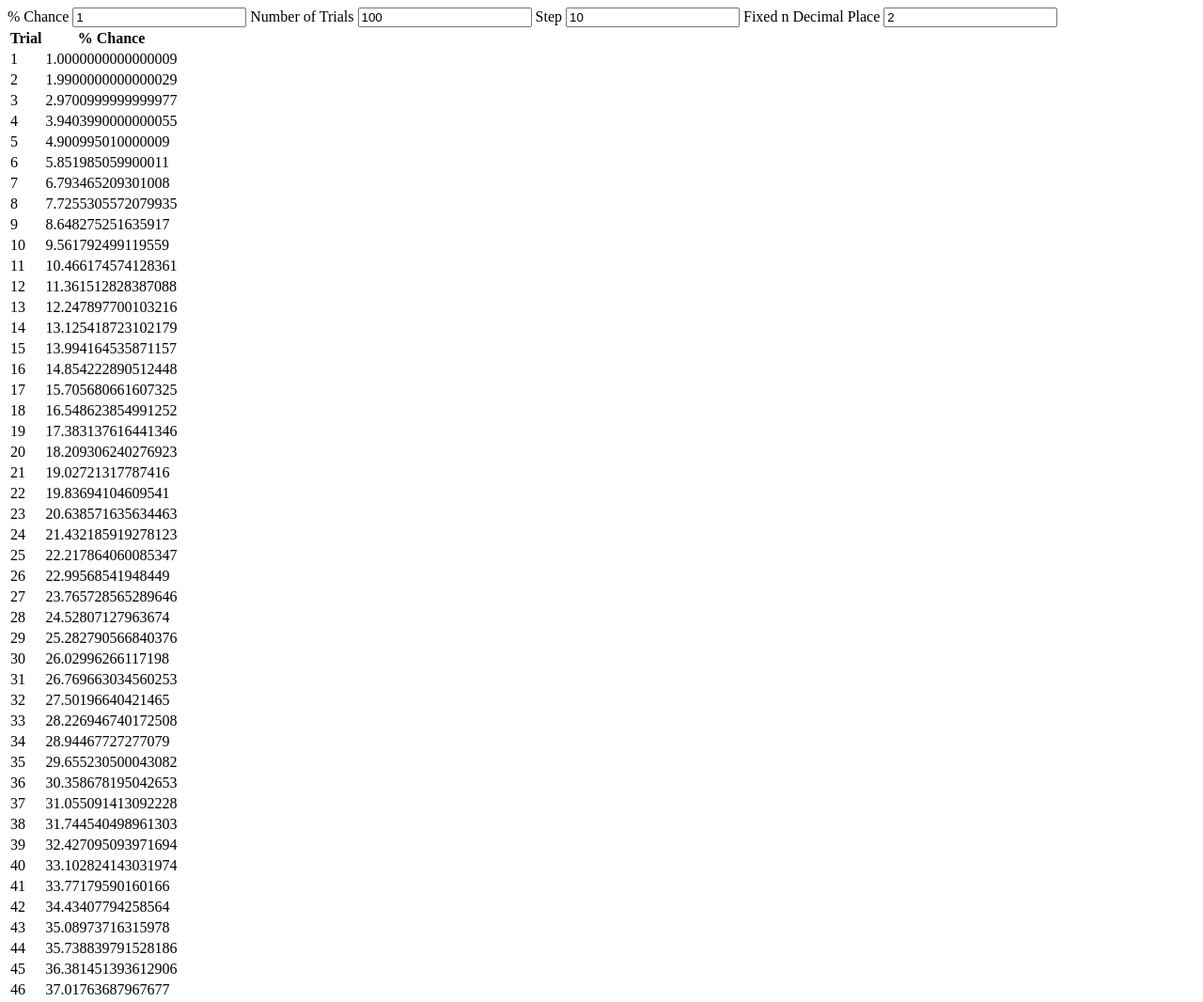
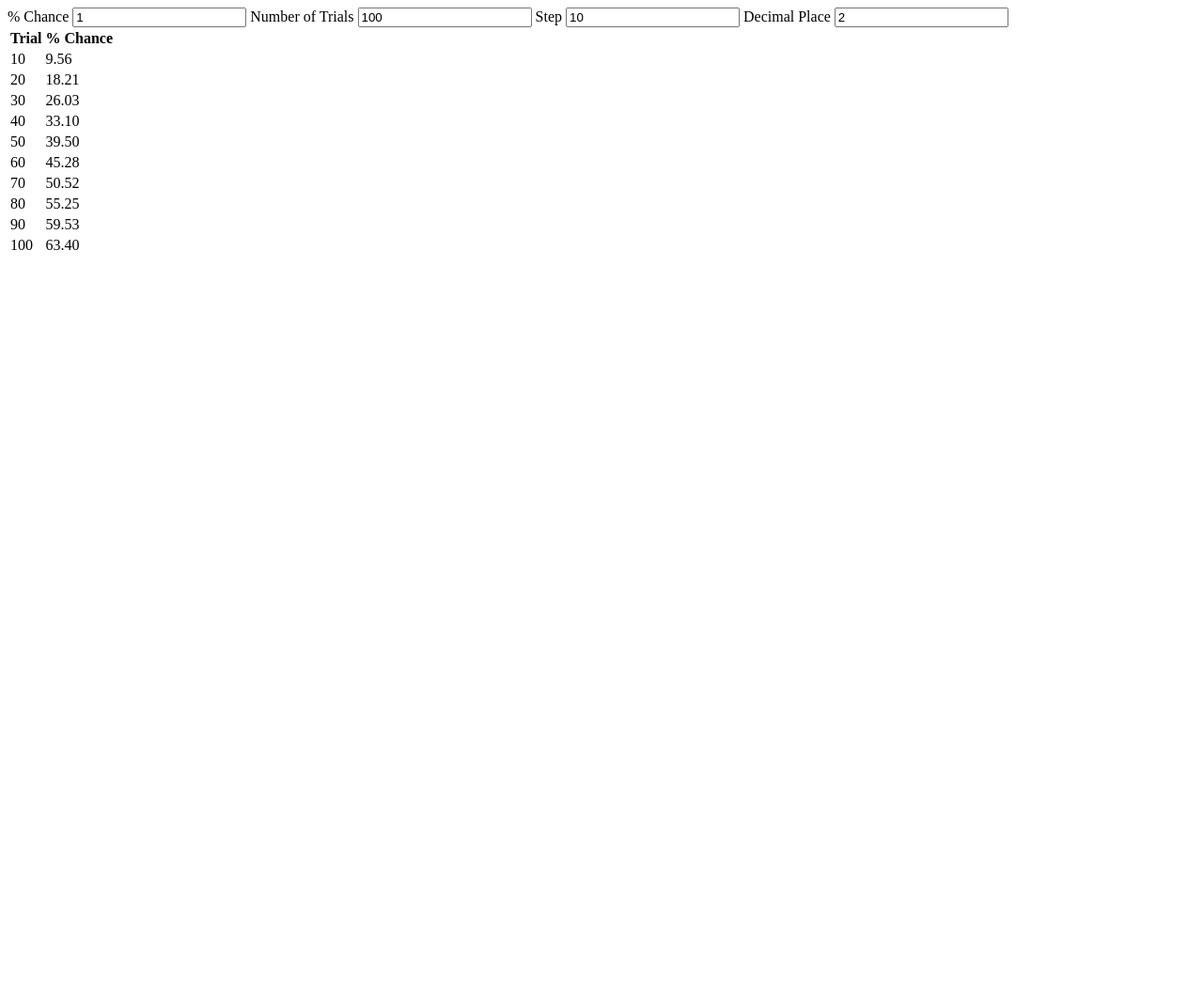
Before and after one commit to eccos/gacha-simulator, a plain HTML site: page index.html in a window 1280 px wide. Shown: the top 1066 px of the page at 94% size. After the commit the page ends 800 px from the top, so only its background shows below. Drawn offline with Linux system fonts and the light colour scheme.

Commit message:
add step and toFixed decimal logic

```diff
--- a/index.html
+++ b/index.html
@@ -16,7 +16,7 @@
         <input type="number" id="numTrial" value="100" min="0">
         <label for="step">Step</label>
         <input type="number" id="step" value="10" min="1">
-        <label for="fixedDec">Fixed n Decimal Place</label>
+        <label for="fixedDec">Decimal Place</label>
         <input type="number" id="fixedDec" value="2" min="0">
         <div id="result"></div>
     </div>
--- a/script.js
+++ b/script.js
@@ -8,36 +8,49 @@
  * d = decimal place to round
  */
 
+// html elements
+/** @type {HTMLDivElement} */
+const elResult = document.querySelector("#result");
+// inputs
 const inpIds = ['#percentChance', '#numTrial', '#step', '#fixedDec'];
 /** @type {HTMLInputElement[]} */
 const inps = inpIds.map(id => document.querySelector(id));
 const [inpPercentChance, inpNumTrial, inpStep, inpFixedDec] = inps;
-/** @type {HTMLDivElement} */
-const elResult = document.querySelector("#result");
 
-inps.forEach((inp) => {
-    inp.addEventListener("change", updateDOM);
-});
+inps.forEach(inp => inp.addEventListener("change", updateDOM));
+
+// table header row
+const thVals = ["Trial", "% Chance"];
 
 updateDOM();
 
 function updateDOM() {
-    const p = Number(inpPercentChance.value);
-    const n = Number(inpNumTrial.value);
-
+    // parse values from inputs. if invalid, set default vals
+    const p = Number(inpPercentChance.value) || 1;
+    const n = Number(inpNumTrial.value) || 100;
+    const s = Number(inpStep.value) || 1;
+    const d = Number(inpFixedDec.value) || 2;
+    // calc % chance of a successful pull. format as tbl row data
     const trialPercents = [];
-    for (let i = 1; i <= n; i++) {
-        trialPercents.push([i, calcChance(p, i)]);
+    for (let i = s; i <= n; i += s) {
+        trialPercents.push([i, calcChance(p, i).toFixed(d)]);
     }
-    const thVals = ["Trial", "% Chance"];
+    // create table & append to page
     const tbl = createTable(thVals, trialPercents);
     elResult.innerHTML = null;
     elResult.appendChild(tbl);
 }
 
+function calcChance(trialPercentage, numOfTrials) {
+    const [p, n] = [trialPercentage, numOfTrials];
+    if (!p || !n) return;
+    const chance = (1 - Math.pow((1 - p / 100), n)) * 100;
+    return chance;
+}
+
 /**
  * Creates a table from the passed in data
- * @param {[]} [thVals] array of values to use as table headers
+ * @param {[]} [thVals] array to use as table headers
  * @param {[[]]} [trRows] array of arrays to use as table rows
  * @returns {HTMLTableElement}
  */
@@ -56,8 +69,6 @@ function createTable(thVals, trRows) {
         trRows.forEach(trRow => {
             const row = tbody.insertRow();
             trRow.forEach(rowVal => {
-                // const cell = row.insertCell();
-                // cell.textContent = i + 1;
                 const cell = row.insertCell();
                 cell.textContent = rowVal;
             })
@@ -65,10 +76,3 @@ function createTable(thVals, trRows) {
     }
     return tbl;
 }
-
-function calcChance(trialPercentage, numOfTrials) {
-    const [p, n] = [trialPercentage, numOfTrials];
-    if (!p || !n) return;
-    const chance = (1 - Math.pow((1 - p / 100), n)) * 100;
-    return chance;
-}
```
